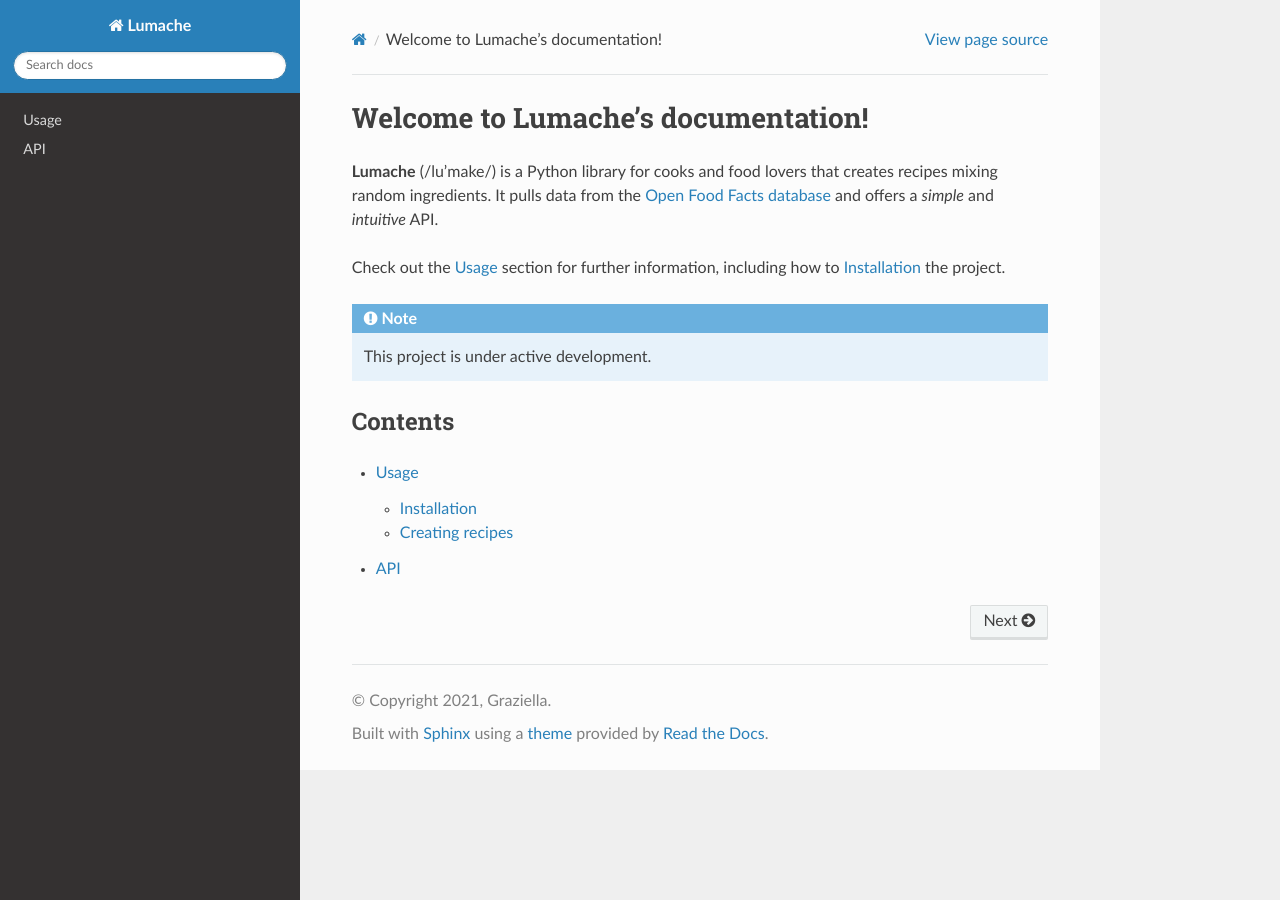
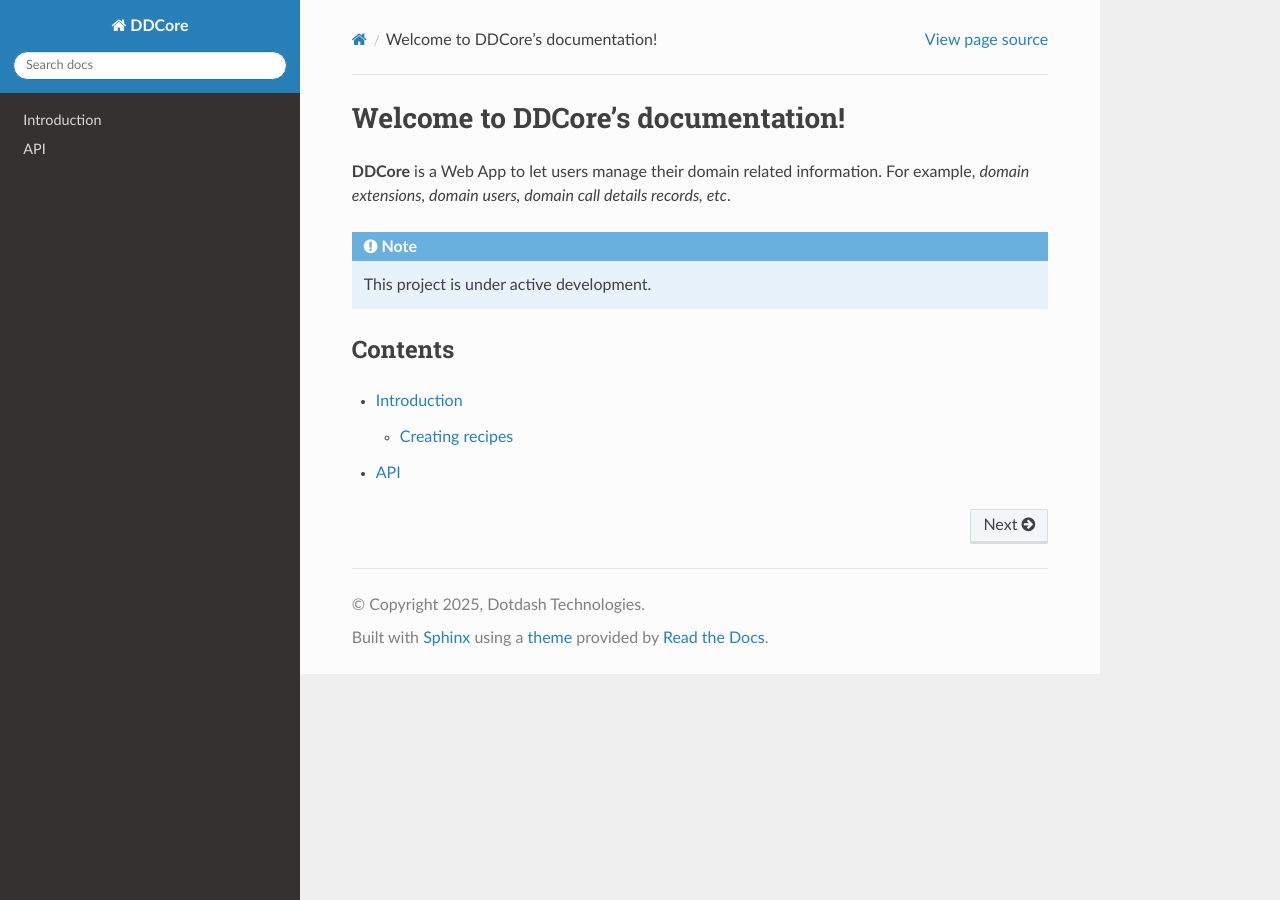
Before and after one commit to PurpTest/ddcore-docs, a Sphinx documentation site: the page built from docs/source/index.rst, in a window 1280 px wide. Built offline with Sphinx 7.4.7 and the Read the Docs theme 3.1.0, drawn with Linux system fonts in a browser that asks for light colours.

Commit message:
test_updates

```diff
--- a/docs/source/conf.py
+++ b/docs/source/conf.py
@@ -2,12 +2,12 @@
 
 # -- Project information
 
-project = 'Lumache'
-copyright = '2021, Graziella'
-author = 'Graziella'
+project = 'DDCore'
+copyright = '2025, Dotdash Technologies'
+author = 'Dotdash Technologies'
 
-release = '0.1'
-version = '0.1.0'
+release = '1.1.3'
+version = '1.1.3'
 
 # -- General configuration
 
--- a/docs/source/index.rst
+++ b/docs/source/index.rst
@@ -1,13 +1,7 @@
-Welcome to Lumache's documentation!
+Welcome to DDCore's documentation!
 ===================================
 
-**Lumache** (/lu'make/) is a Python library for cooks and food lovers
-that creates recipes mixing random ingredients.
-It pulls data from the `Open Food Facts database <https://world.openfoodfacts.org/>`_
-and offers a *simple* and *intuitive* API.
-
-Check out the :doc:`usage` section for further information, including
-how to :ref:`installation` the project.
+**DDCore** is a Web App to let users manage their domain related information. For example, *domain extensions, domain users, domain call details records, etc*.
 
 .. note::
 
@@ -18,5 +12,5 @@
 
 .. toctree::
 
-   usage
+   introduction
    api
--- a/docs/source/usage.rst
+++ b/docs/source/introduction.rst
@@ -1,16 +1,15 @@
-Usage
-=====
+Introduction
+============
 
-.. _installation:
 
-Installation
-------------
 
 To use Lumache, first install it using pip:
 
 .. code-block:: console
 
-   (.venv) $ pip install lumache
+   Users
+   Extensions
+   Ring_Groups
 
 Creating recipes
 ----------------
--- a/lumache.py
+++ b/lumache.py
@@ -2,7 +2,7 @@
 Lumache - Python library for cooks and food lovers.
 """
 
-__version__ = "0.1.0"
+__version__ = "1.1.3"
 
 
 class InvalidKindError(Exception):
--- a/pyproject.toml
+++ b/pyproject.toml
@@ -3,6 +3,6 @@
 build-backend = "flit_core.buildapi"
 
 [project]
-name = "lumache"
-authors = [{name = "Graziella", email = "graziella@lumache"}]
+name = "ddcore"
+authors = [{name = "Dotdash", email = "support@dotdashtech.com"}]
 dynamic = ["version", "description"]
```
